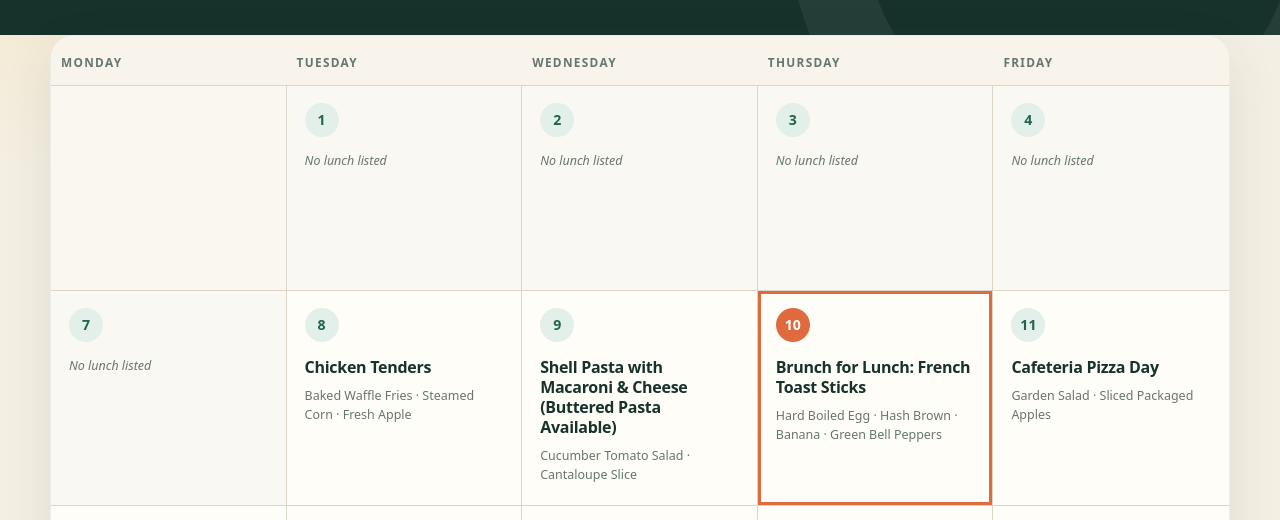
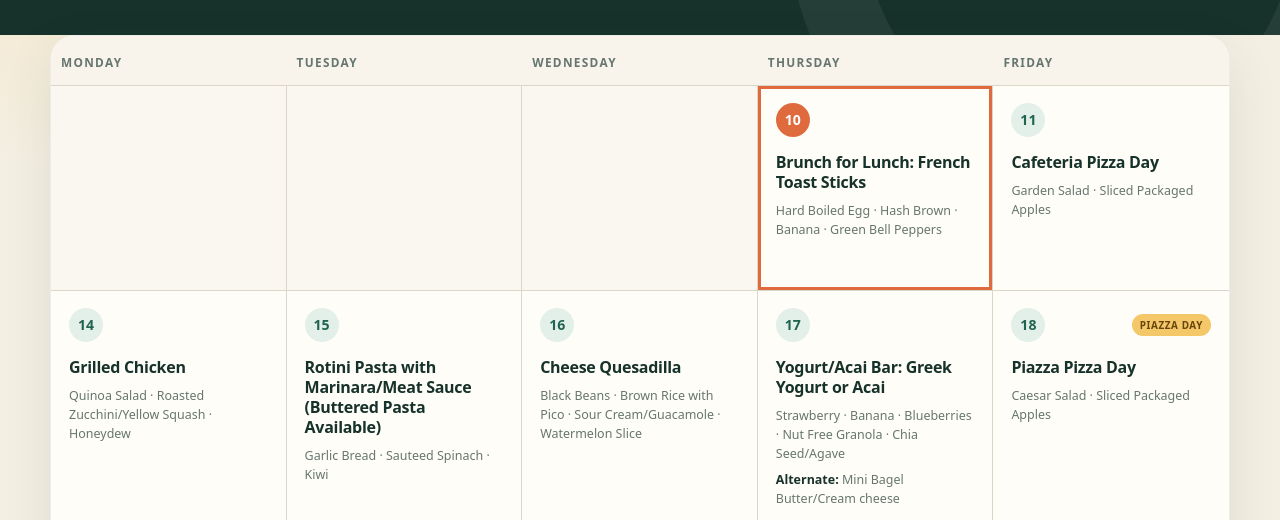
Before and after one commit to irace/lunchfeed, a website: page docs/index.html in a window 1280 px wide. Shown: the part 204-724 px from the top of the page. Drawn offline with Linux system fonts and the light colour scheme.

Commit message:
Hide past dates from lunch calendar

```diff
--- a/docs/index.html
+++ b/docs/index.html
@@ -350,25 +350,32 @@
         const monthName = new Intl.DateTimeFormat("en-US", { month: "long", year: "numeric", timeZone: "UTC" })
           .format(new Date(Date.UTC(year, month - 1, 1)));
         const daysInMonth = new Date(Date.UTC(year, month, 0)).getUTCDate();
-        const firstWeekday = new Date(Date.UTC(year, month - 1, 1)).getUTCDay();
-        const leadingWeekdays = Math.max(0, firstWeekday - 1);
         const today = localDateKey();
 
         document.querySelector("#month").textContent = monthName;
         document.querySelector("#school").textContent = `${data.school} School · Rye, New York`;
         document.title = `${monthName} Lunch · ${data.school}`;
 
+        const visibleDays = [];
+        for (let day = 1; day <= daysInMonth; day += 1) {
+          const date = new Date(Date.UTC(year, month - 1, day));
+          const weekday = date.getUTCDay();
+          const key = `${data.month}-${String(day).padStart(2, "0")}`;
+          if (weekday !== 0 && weekday !== 6 && key >= today) visibleDays.push({ day, key, weekday });
+        }
+
+        if (!visibleDays.length) {
+          calendar.innerHTML = '<p class="status">There are no upcoming lunches in this menu.</p>';
+          return;
+        }
+
+        const leadingWeekdays = visibleDays[0].weekday - 1;
         const cells = Array.from({ length: leadingWeekdays }, (_, index) =>
           `<div class="day empty" style="--index:${index}" aria-hidden="true"></div>`
         );
 
         let visualIndex = leadingWeekdays;
-        for (let day = 1; day <= daysInMonth; day += 1) {
-          const date = new Date(Date.UTC(year, month - 1, day));
-          const weekday = date.getUTCDay();
-          if (weekday === 0 || weekday === 6) continue;
-
-          const key = `${data.month}-${String(day).padStart(2, "0")}`;
+        for (const { day, key, weekday } of visibleDays) {
           const lunch = data.days[key];
           const isToday = key === today;
           const isPiazza = lunch?.title.toLowerCase().includes("piazza");
```
